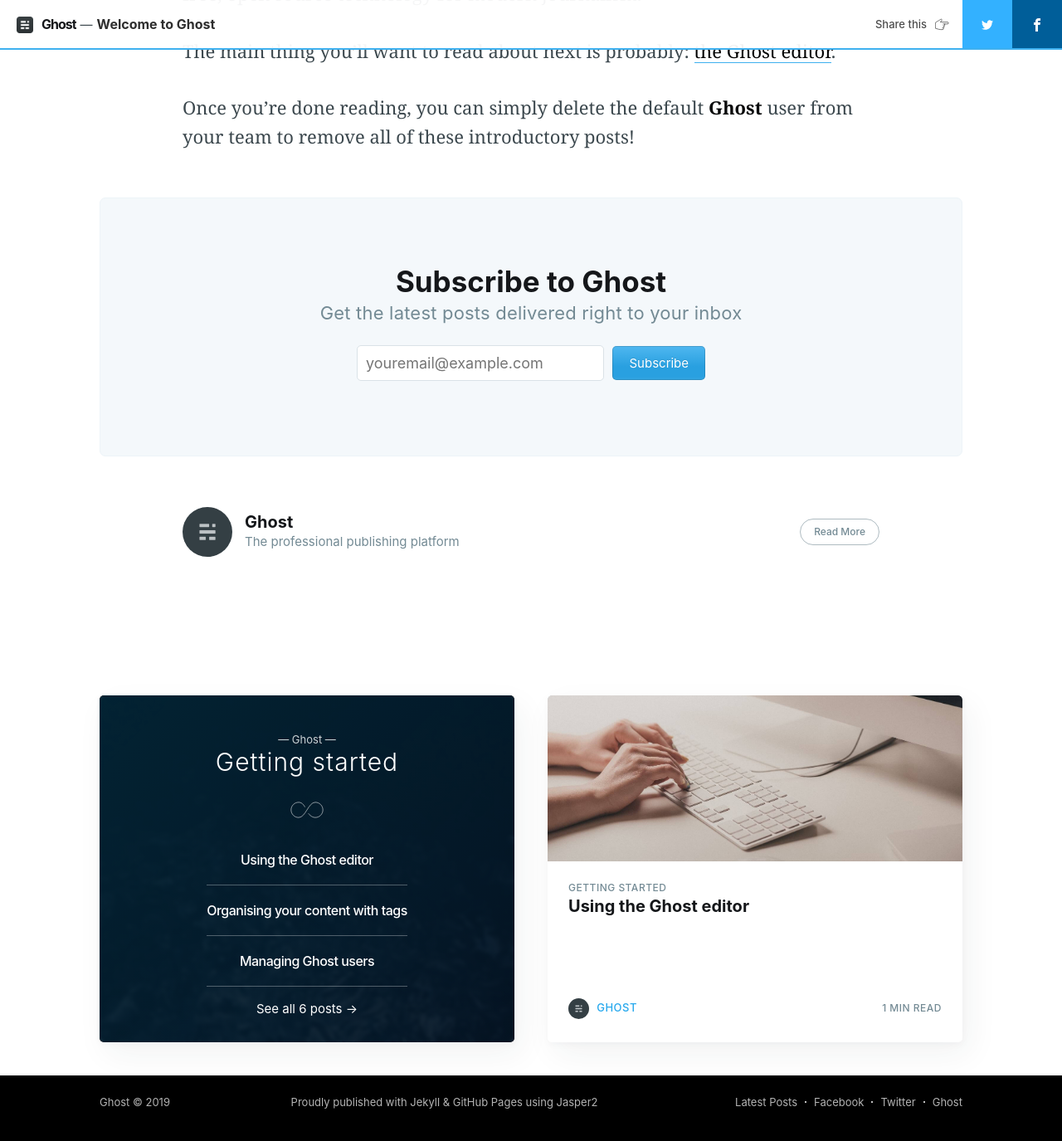
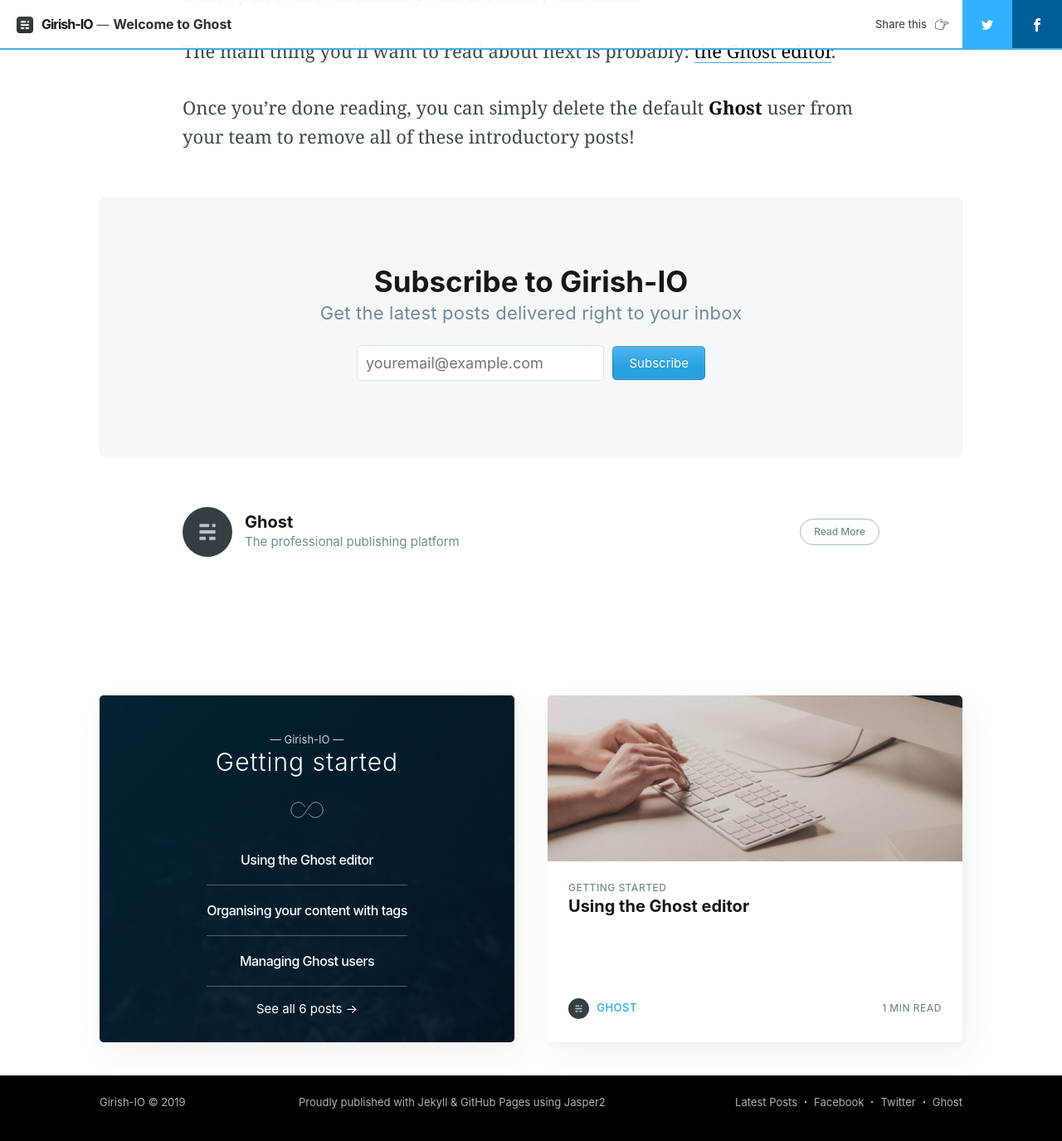
Before and after one commit to girish-io/girish-io.github.io, a Jekyll site: the page built from _posts/2017-07-27-welcome.md, in a window 1280 px wide and 1400 px high, scrolled down 1823 px. Shown: the top 1375 px of the window at 83% size. Built offline with Jekyll 4.4.1, drawn with Linux system fonts in a browser that asks for light colours; nearby versions of some CDN libraries; comment, search, counter and statistics services are not loaded.

Commit message:
Changed some settings

```diff
--- a/_config.yml
+++ b/_config.yml
@@ -2,21 +2,21 @@
 markdown: kramdown
 highlighter: rouge
 paginate: 100 # it will paginate after this number
-language: 'en-uk'
+language: 'en-us'
 words_per_minute: 200
 
 # edit baseurl to simply '/' if using as your personal page (instead of a project page)
-baseurl: /jasper2/
+baseurl: /
 
 # Website info
-title: Ghost
-description: The professional publishing platform
+title: Girish-IO
+description: My personal blog for writing about my discoveries and taking notes.
 cover: assets/images/blog-cover.jpg
 logo: assets/images/blog-icon.png
 logo_dark: assets/images/favicon.png
 favicon: assets/images/favicon.png
-production_url: https://jekyller.github.io/jasper2/
-source_url: https://github.com/jekyller/jasper2/
+production_url: https://girish-io.github.io/
+source_url: https://github.com/girish-io/girish-io.github.io
 CNAME: #add cname for website to be created
 
 # Social info
@@ -28,11 +28,11 @@
 facebook: ghost # replace by your username
 
 # Disqus
-disqus: False
-disqus_shortname: jekyller # replace with your disqus username
+disqus: True
+disqus_shortname: girish-io # replace with your disqus username
 
 # Google Analytics
-google_analytics: UA-69281367-1 # replace with your GA tracking identifier
+google_analytics: UA-154551702-1 # replace with your GA tracking identifier
 
 # Permalinks
 permalink: /:title
```
